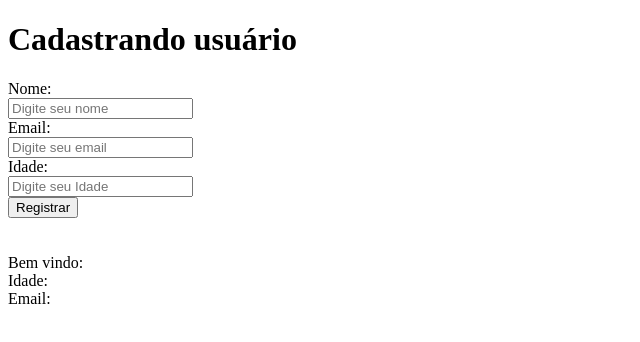
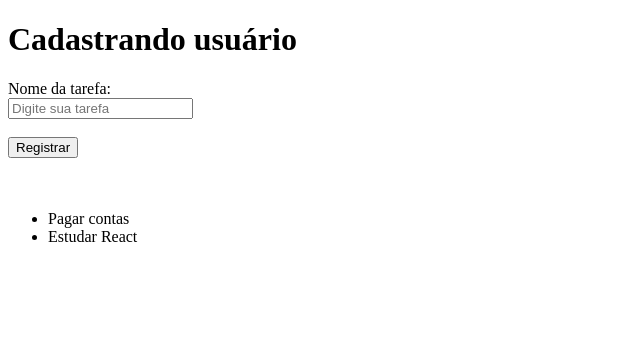
Before and after one commit to nnideck/react-first-app, a React (Create React App) app: page / in a window 1280 px wide. Shown: the top 342 px of the page, without its empty margins (0-640 px from the left). Built offline with nearby package versions, Linux system fonts and the light colour scheme.

Commit message:
Using useState to create To Do list

```diff
--- a/src/App.js
+++ b/src/App.js
@@ -1,71 +1,41 @@
-
 import { useState } from "react";
 
-function App(){
-const [nome, setNome] = useState("");
-const [email, setEmail] = useState("");
-const [idade, setIdade] = useState("");
+function App() {
+  const [input, setInput] = useState("");
+  const [tarefas, setTarefas] = useState(["Pagar contas", "Estudar React"]);
 
-const [user, setUser] = useState({});
+  function handleRegister(e) {
+    e.preventDefault();
+    setTarefas(input ? [...tarefas, input] : tarefas);
+    setInput("");
+  }
 
-function handleRegister(e) {
-  e.preventDefault();
-alert("Usuário cadastrado com sucesso!");
-// console.log("Usuário cadastrado com sucesso!");
-
-  setUser({
-    nome: nome,
-    email: email,
-    idade: idade
-  })
-}
-
-  return(
+  return (
     <div>
       <h1>Cadastrando usuário</h1>
       <form onSubmit={handleRegister}>
-       <label>Nome:
-        </label>
-        <br/>
-        <input placeholder="Digite seu nome" value={nome} onChange={(e) => setNome(e.target.value)}
+        <label>Nome da tarefa:</label>
+        <br />
+        <input
+          placeholder="Digite sua tarefa"
+          value={input}
+          onChange={(e) => setInput(e.target.value)}
         ></input>
-
-        <br/>
-           <label>Email:
-        </label>
-        <br/>
-        <input placeholder="Digite seu email" value={email} onChange={(e) => setEmail(e.target.value)}
-        ></input>
-        <br/>
-           <label>Idade:
-        </label>
-        <br/>
-        <input placeholder="Digite seu Idade" value={idade} onChange={(e) => setIdade(e.target.value)}
-        ></input>
-        <br/>
-        <button type="submit" onClick={handleRegister}>Registrar</button>
+        <br />
+        <br />
+        <button type="submit" onClick={handleRegister}>
+          Registrar
+        </button>
       </form>
-       <br/>
-        <br/>
-        <div>
-          <span>
-            Bem vindo: {user.nome}
-          </span>
-          <br/>
-          <span>
-            Idade: {user.idade}
-          </span>
-          <br/>
-          <span>
-            Email: {user.email}
-          </span>
-
-        </div>
-
+      <br />
+      <br />
+      <ul>
+        {tarefas.map((tarefa) => (
+          <li key={tarefa}>{tarefa}</li>
+        ))}
+      </ul>
     </div>
-  )
-
-
+  );
 }
 
 export default App;
```
